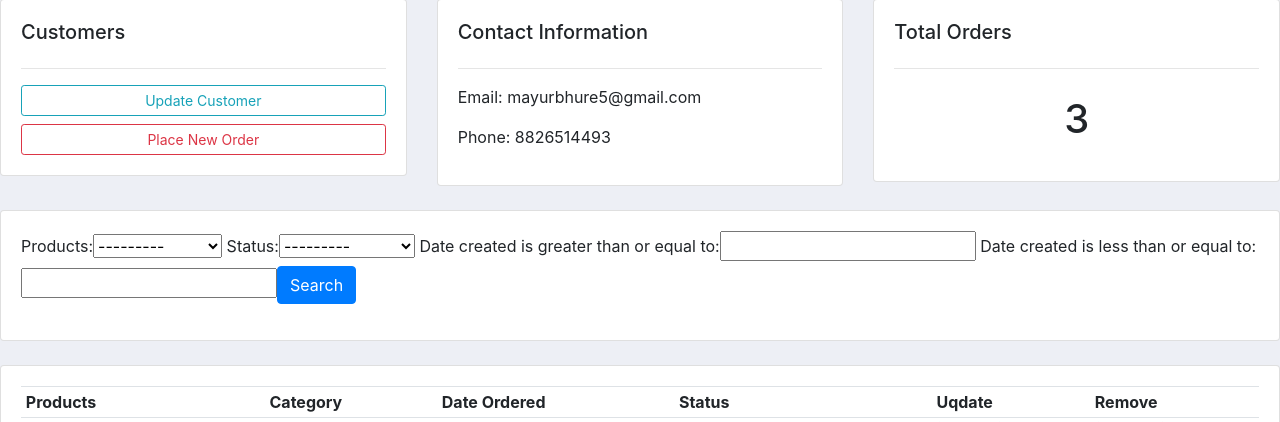
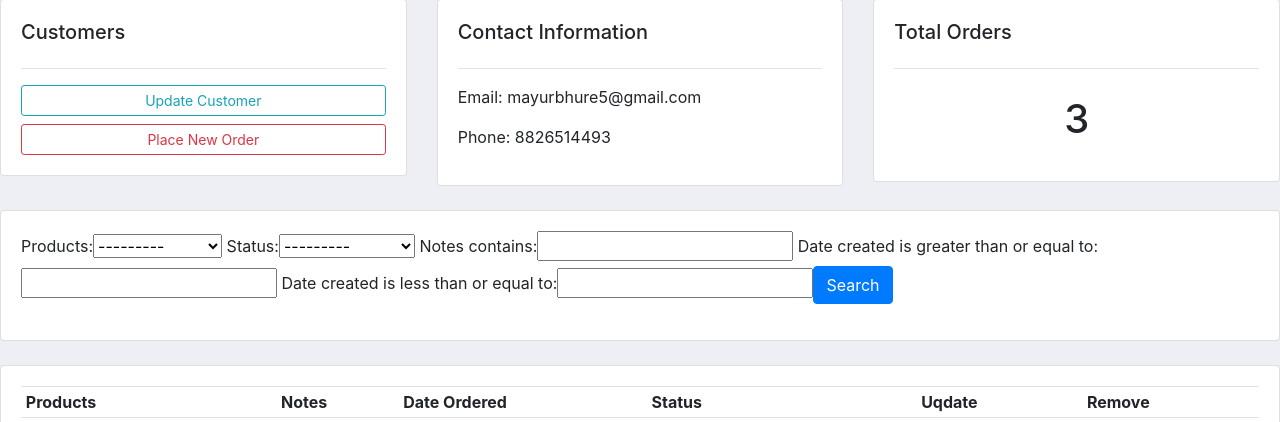
Before and after one commit to Moi143/Delivery_Site-with-dinnes_lvy, a Django app: page /customer_profile/2/ in a window 1280 px wide. Shown: the part 101-523 px from the top of the page. Run offline with Django 3.2, Linux system fonts and the light colour scheme; data comes from the database, SQL or seed files in the repository; both versions use the stored data as it was after the commit; some libraries are stand-ins or nearby versions.

Commit message:
Customer Search by Keyword using  CharFilters
charfilters
notes = CharFilter(field_name = "notes", lookup_expr='icontains')

```diff
--- a/accounts/filters.py
+++ b/accounts/filters.py
@@ -1,10 +1,11 @@
 import django_filters
-from django_filters import DateFilter
+from django_filters import DateFilter, CharFilter
 from .models import *
 
 class OrderFilter(django_filters.FilterSet):
     start_date = DateFilter(field_name = "date_created" , lookup_expr='gte')
     end_date = DateFilter(field_name = "date_created" , lookup_expr='lte')
+    notes = CharFilter(field_name = "notes", lookup_expr='icontains')
     class Meta:
         model = Order
         fields = "__all__"
--- a/accounts/models.py
+++ b/accounts/models.py
@@ -40,5 +40,6 @@ class Order(models.Model):
     products = models.ForeignKey(Product, null=True , on_delete=models.SET_NULL)
     date_created = models.DateField(auto_now_add=True, null=True)
     status = models.CharField(max_length=200,choices=STATUS)
+    notes = models.CharField(max_length=1000,null=True)
     def __str__(self):
         return self.products.name
--- a/accounts/templates/customers.html
+++ b/accounts/templates/customers.html
@@ -48,7 +48,7 @@
             <table class="table table-sm">
                 <tr>
                     <th> Products </th>
-                    <th> Category </th>
+                    <th> Notes </th>
                     <th> Date Ordered </th>
                     <th> Status </th>
                     <th> Uqdate </th>
@@ -57,7 +57,7 @@
                 {% for orders_show in orders %}
                 <tr>
                     <td> {{ orders_show.products }} </td>
-                    <td> {{ orders_show.products.category }} </td>
+                    <td> {{ orders_show.notes }} </td>
                     <td> {{ orders_show.date_created }} </td>
                     <td> {{ orders_show.status }} </td>
                     <td><a class='btn btn-sm btn-info' href="{% url 'update' orders_show.id %}">Update</a></td>
```
Also changed, not shown: accounts/migrations/0006_auto_20200516_2048.py (added), db.sqlite3.
